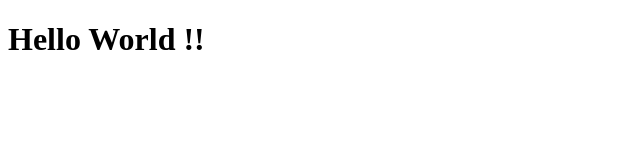
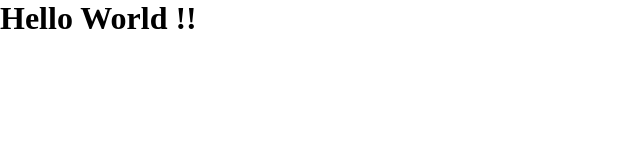
Before and after one commit to cti1650/html_sample, a plain HTML site: page index.html in a window 1280 px wide. Shown: the whole page, without its empty margins (0-640 px from the left). Drawn offline with Linux system fonts and the light colour scheme.

Commit message:
#1 main.css作成

```diff
--- /dev/null
+++ b/css/main.css
@@ -0,0 +1,13 @@
+* {
+	margin:0;
+	padding:0;
+}
+
+html {
+	overflow-y:scroll;
+}
+
+html,body {
+    width:100%;
+    height:100%;
+}
--- a/index.html
+++ b/index.html
@@ -3,6 +3,7 @@
 <head>
     <meta charset="UTF-8">
     <meta name="viewport" content="width=device-width, initial-scale=1.0">
+    <link href="css/main.css" rel="stylesheet">
     <title>Hello World !!</title>
 </head>
 <body>
```
